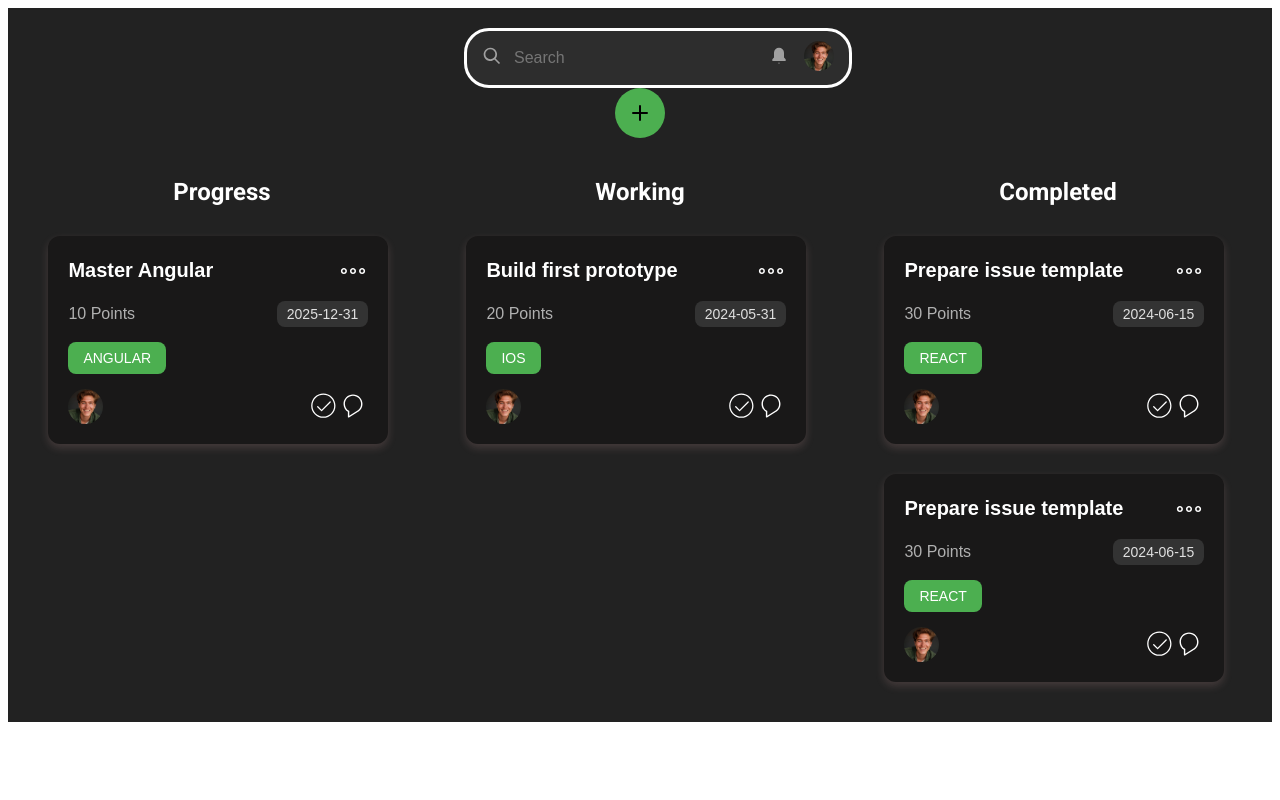
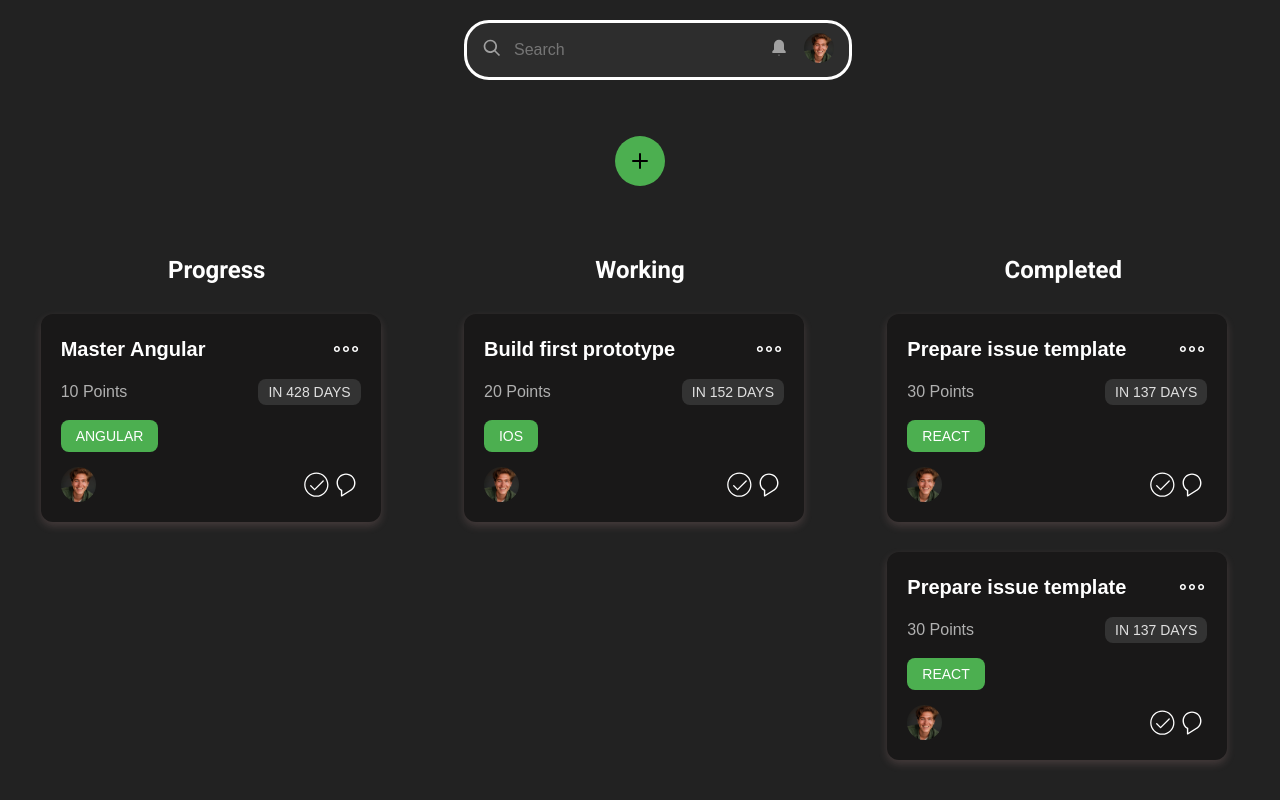
Before and after one commit to Brianmax/angular-ravn, an Angular app: page / in a window 1280 px wide. Built offline with nearby package versions, Linux system fonts and the light colour scheme.

Commit message:
fix: body styles

```diff
--- a/src/app/app.component.html
+++ b/src/app/app.component.html
@@ -1,3 +1 @@
-<div class="app-root">
-  <app-tasks></app-tasks>
-</div>
+<app-tasks />
--- a/src/app/task-creator/task-creator.component.css
+++ b/src/app/task-creator/task-creator.component.css
@@ -11,7 +11,7 @@
 
 dialog {
   top: 50%;
-  transform: translate(50%, -50%);
+  transform: translate(-10%, -50%);
   width: 400px;
   background-color: #2d2d2d;
   border: none;
--- a/src/app/task-creator/task-creator.component.ts
+++ b/src/app/task-creator/task-creator.component.ts
@@ -16,7 +16,6 @@ import {NgForOf} from "@angular/common";
 })
 export class TaskCreatorComponent {
   @Output() closeEmitter = new EventEmitter<boolean>();
-  @Output() taskEmitter = new EventEmitter<TaskModel> ();
   enteredTitle = '';
   enteredPoints = 0;
   dueDate = '';
--- a/src/app/task/task.component.ts
+++ b/src/app/task/task.component.ts
@@ -14,7 +14,7 @@ import {NgForOf} from "@angular/common";
 export class TaskComponent {
   @Input({required:true}) userTask!: TaskModel;
   computeDueDate(dueDate: string) {
-    const dueDateSt = new Date(this.userTask.dueDate);
+    const dueDateSt = new Date(dueDate);
     const currentDate = new Date();
     const timeDiff = Math.abs(dueDateSt.getTime() - currentDate.getTime());
     const diffDays = Math.ceil(timeDiff / (1000 * 3600 * 24));
@@ -23,7 +23,8 @@ export class TaskComponent {
     } else if (diffDays === 1) {
       return 'TOMORROW';
     } else {
-      return dueDate;
+      return `IN ${diffDays} DAYS`;
     }
   }
+
 }
--- a/src/app/tasks/tasks.component.css
+++ b/src/app/tasks/tasks.component.css
@@ -15,6 +15,7 @@
   justify-content: center;
   gap: 15px;
   margin-bottom: 20px;
+  margin-top: 25px;
 }
 
 .task-container {
--- a/src/app/tasks/tasks.component.html
+++ b/src/app/tasks/tasks.component.html
@@ -36,6 +36,5 @@
   <app-task-creator
     *ngIf="isAddingTask"
     (closeEmitter)="taskHandler($event)"
-
   />
 </div>
--- a/src/app/tasks/tasks.component.ts
+++ b/src/app/tasks/tasks.component.ts
@@ -30,7 +30,6 @@ export class TasksComponent {
 
   taskHandler(value: boolean) {
     this.isAddingTask = value;
-    console.log("isAddingTask: ", this.isAddingTask);
   }
   get tagsList() {
     return this.taskService.tagsList
--- a/src/styles.css
+++ b/src/styles.css
@@ -1,8 +1,12 @@
 /* You can add global styles to this file, and also import other style files */
 html {
   height: 100%;
+}
+body {
+  border: 0;
+  margin: 0;
   padding: 0;
-  margin: 0;
+  height: 100%;
 }
 body {
   font-family: 'Roboto', sans-serif;
```
